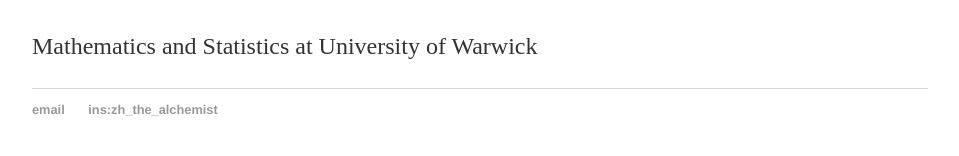
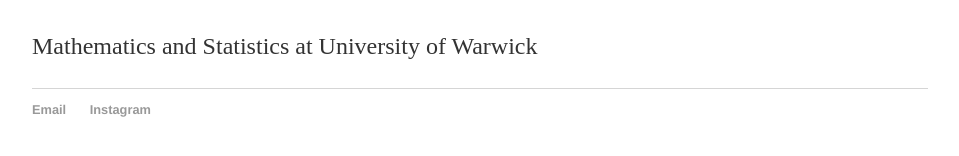
Before and after one commit to HZtheAlchemist/blog, a Jekyll site: the page built from index.html, in a window 1280 px wide. Shown: the part 167-323 px from the top of the page, without its empty margins (160-1119 px from the left). Built offline with Jekyll 4.4.1, drawn with Linux system fonts in a browser that asks for light colours.

Commit message:
Update default.html

```diff
--- a/_layouts/default.html
+++ b/_layouts/default.html
@@ -21,8 +21,8 @@
 			</div><!-- /.container -->
 			<footer>
 	    		<ul>
-	        		<li><a href="mailto:h.zhang.77@outlook.com">email</a></li>
-	        		<li><a href="https://www.instagram.com/zh_the_alchemist/">ins:zh_the_alchemist</a></li>
+	        		<li><a href="mailto:h.zhang.77@outlook.com">Email</a></li>
+	        		<li><a href="https://www.instagram.com/zh_the_alchemist/">Instagram</a></li>
 				</ul>
 			</footer>
 		</body>
```
